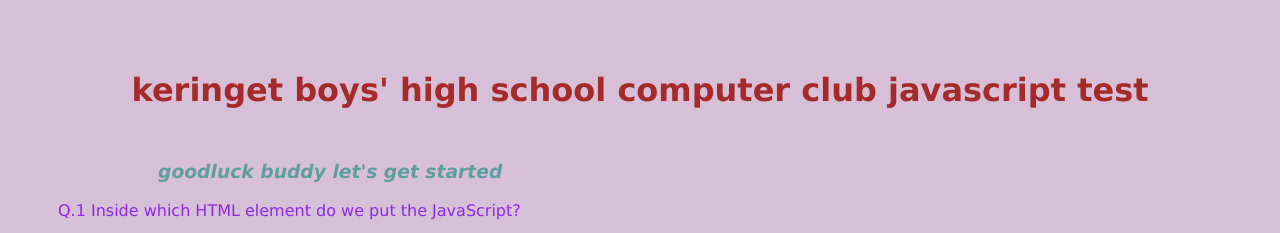
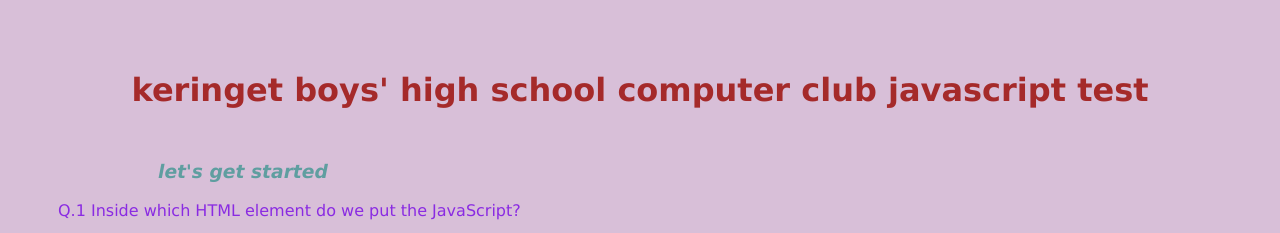
Before and after one commit to kiplangat01/Quiz-Board, a plain HTML site: page index.html in a window 1280 px wide. Shown: the top 233 px of the page. Drawn offline with Linux system fonts and the light colour scheme.

Commit message:
removed some texts on h3

```diff
--- a/index.html
+++ b/index.html
@@ -15,7 +15,7 @@
   </h1>
   <h3>
       <i>
-        goodluck buddy let's get started
+        let's get started
       </i>
   </h3>
       <div>
```
